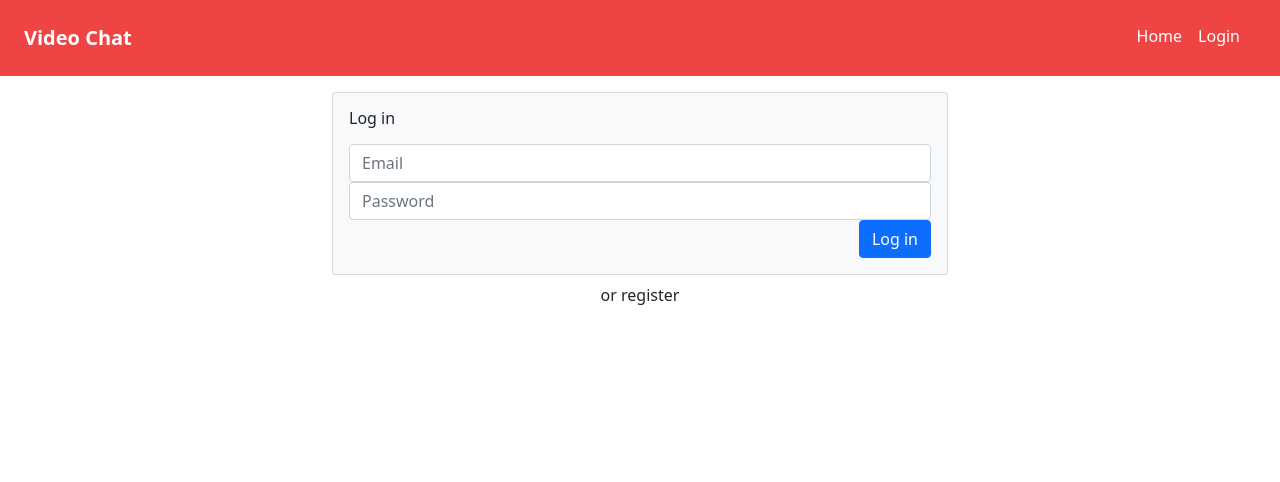
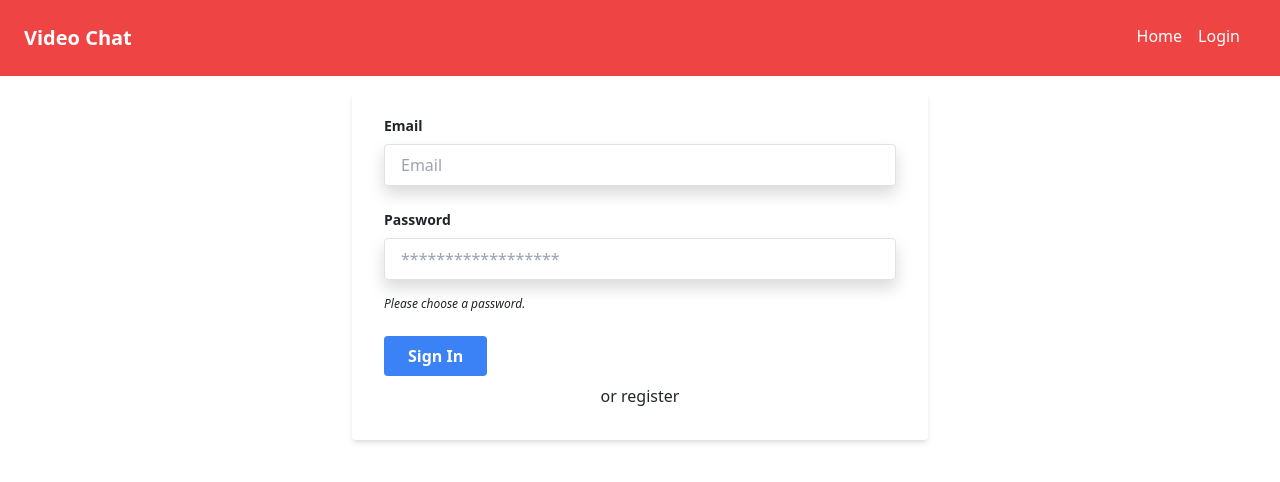
Before and after one commit to reyhaneh-moayeri/vue-firebase-video-chat, a Vue app: page /login in a window 1280 px wide. Shown: the top 482 px of the page. Built offline with nearby package versions, Linux system fonts and the light colour scheme.

Commit message:
used tailwind to style login page

```diff
--- a/src/views/Login.vue
+++ b/src/views/Login.vue
@@ -1,48 +1,44 @@
 <template>
   <div>
     <form class="mt-3" @submit.prevent="login">
-      <div class="container">
-        <div class="row justify-content-center">
-          <div class="col-lg-6">
-            <div class="card bg-light">
-              <div class="card-body">
-                <h3 class="font-weight-light mb-3">Log in</h3>
-                <section class="form-group">
-                  <div class="col-12 alert alert-danger px-3" v-if="error">
+      <div class="bg-white shadow-md rounded px-8 pt-6 pb-8 mb-4 flex flex-col max-w-xl mx-auto">
+        <div class="alert alert-danger px-3" v-if="error">
           {{ error }}
         </div>
-                  <label class="form-control-label sr-only" for="Email">Email</label>
+        <div class="mb-4">
+          <label class="block text-grey-darker text-sm font-bold mb-2" for="email"> Email </label>
           <input
-                    required
-                    class="form-control"
-                    type="email"
+            class="shadow appearance-none border rounded w-full py-2 px-3 text-grey-darker"
             id="email"
+            type="text"
             placeholder="Email"
             v-model="email"
           />
-                </section>
-                <section class="form-group">
+        </div>
+        <div class="mb-6">
+          <label class="block text-grey-darker text-sm font-bold mb-2" for="password">
+            Password
+          </label>
           <input
-                    required
-                    class="form-control"
+            class="shadow appearance-none border border-red rounded w-full py-2 px-3 text-grey-darker mb-3"
+            id="password"
             type="password"
-                    placeholder="Password"
+            placeholder="******************"
             v-model="password"
           />
-                </section>
-                <div class="form-group text-right mb-0">
-                  <button class="btn btn-primary" type="submit">Log in</button>
+          <p class="text-red text-xs italic">Please choose a password.</p>
         </div>
+        <div class="flex items-center justify-between">
+          <button class="text-white bg-blue-500 font-bold py-2 px-4 rounded" type="submit">
+            Sign In
+          </button>
         </div>
-            </div>
-          </div>
-        </div>
-      </div>
-    </form>
         <p class="text-center mt-2">
           or
           <router-link to="/register">register</router-link>
         </p>
+      </div>
+    </form>
   </div>
 </template>
 
```
Lines whose indentation alone changed are shown as unchanged.
